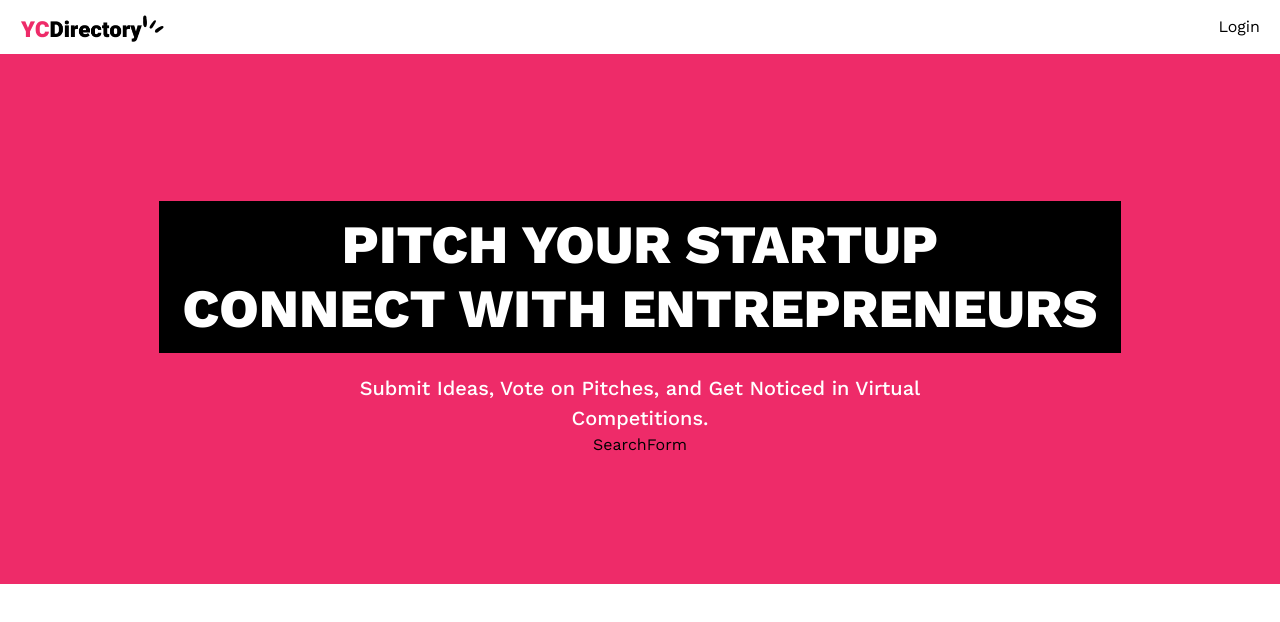
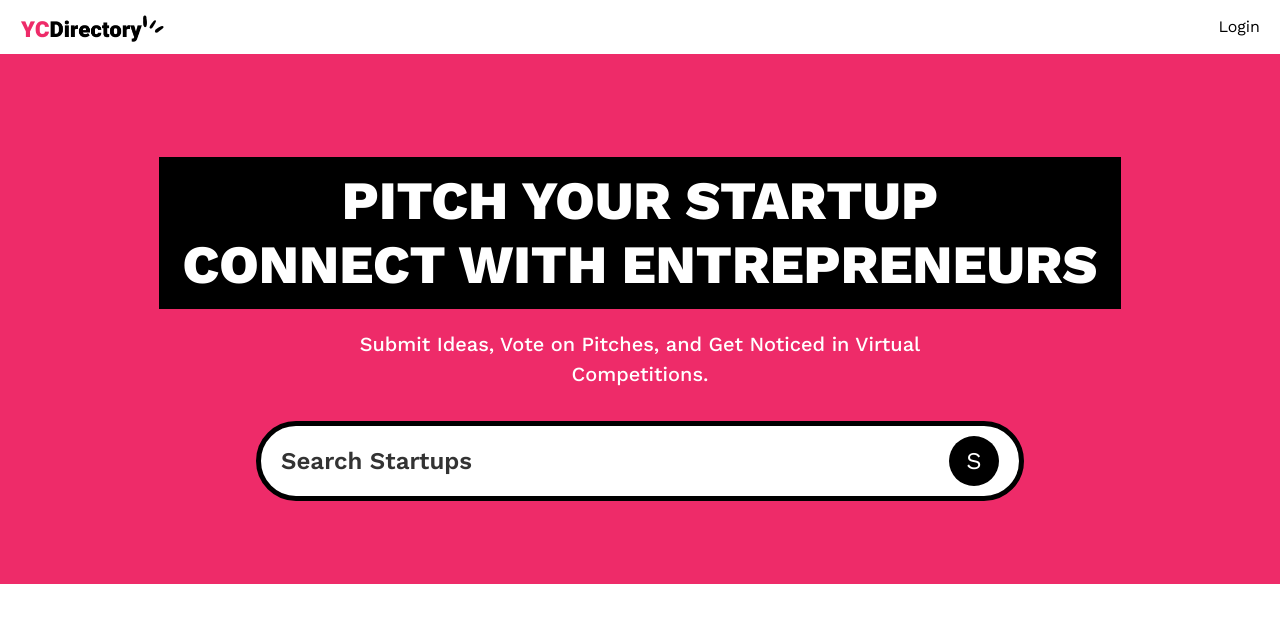
Before and after one commit to FloriHaas/NextJs15-StartUpPage, a Next.js app: page / in a window 1280 px wide. Shown: the top 622 px of the page. Built offline with nearby package versions, Linux system fonts and the light colour scheme; no server answers.

Commit message:
Create server side rendered search form for hero section

```diff
--- a/app/(root)/page.tsx
+++ b/app/(root)/page.tsx
@@ -1,6 +1,12 @@
 import SearchForm from "../components/SearchForm";
 
-export default function Home() {
+export default async function Home({
+  searchParams,
+}: {
+  searchParams: Promise<{ query?: string }>;
+}) {
+  const query = (await searchParams).query;
+
   return (
     <>
       <section className="pink_container">
@@ -13,7 +19,7 @@
           Submit Ideas, Vote on Pitches, and Get Noticed in Virtual
           Competitions.
         </p>
-        <SearchForm />
+        <SearchForm query={query} />
       </section>
     </>
   );
--- a/app/components/SearchForm.tsx
+++ b/app/components/SearchForm.tsx
@@ -1,7 +1,25 @@
-import React from "react";
+import Form from "next/form";
+import SearchFormReset from "./SearchFormReset";
 
-const SearchForm = () => {
-  return <div>SearchForm</div>;
+const SearchForm = ({ query }: { query?: string }) => {
+  return (
+    <Form action="/" scroll={false} className="search-form">
+      <input
+        name="query"
+        defaultValue={query}
+        className="search-input"
+        placeholder="Search Startups"
+      />
+
+      <div className="flex gap-2">
+        {query && <SearchFormReset />}
+
+        <button type="submit" className="search-btn text-white">
+          S
+        </button>
+      </div>
+    </Form>
+  );
 };
 
 export default SearchForm;
--- /dev/null
+++ b/app/components/SearchFormReset.tsx
@@ -0,0 +1,22 @@
+"use client";
+
+import Link from "next/link";
+import React from "react";
+
+const SearchFormReset = () => {
+  const reset = () => {
+    const form = document.querySelector(".search-form") as HTMLFormElement;
+
+    if (form) form.reset();
+  };
+
+  return (
+    <button type="reset" onClick={reset}>
+      <Link href="/" className="search-btn text-white">
+        X
+      </Link>
+    </button>
+  );
+};
+
+export default SearchFormReset;
```
